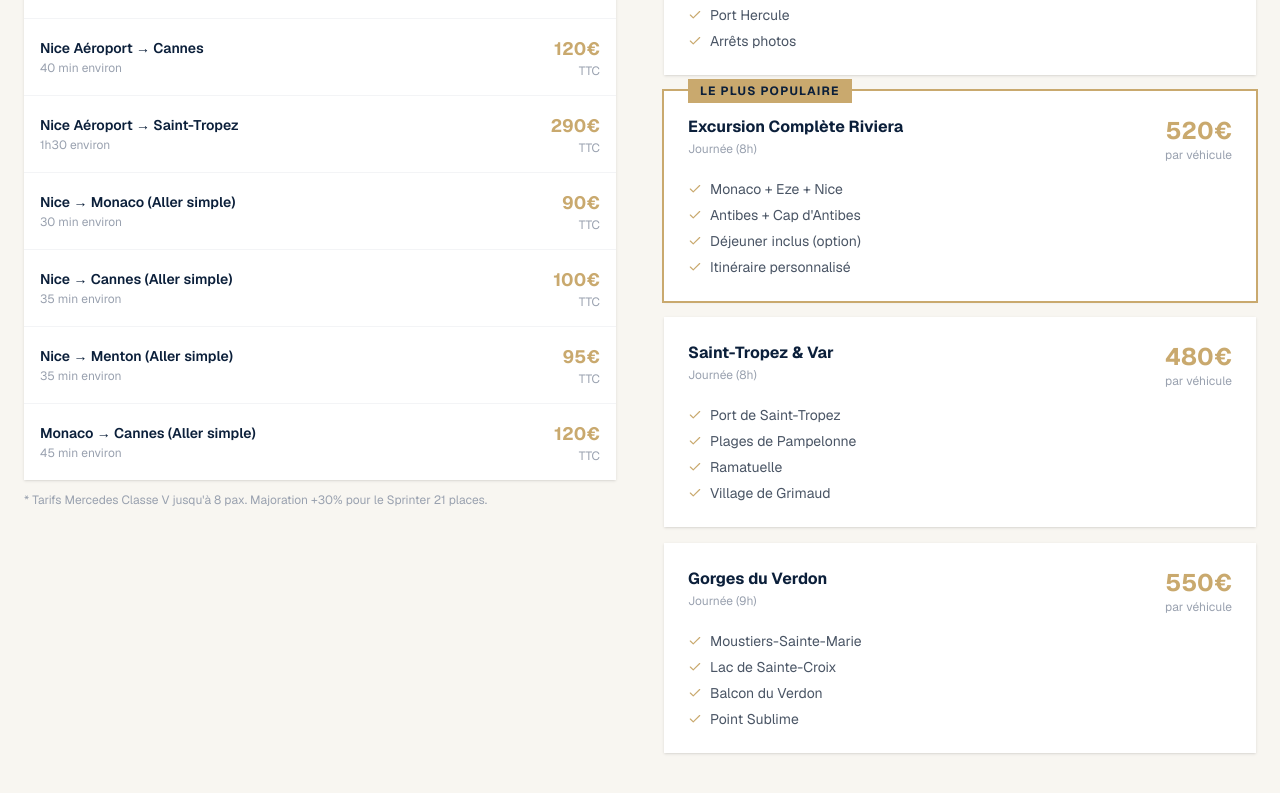
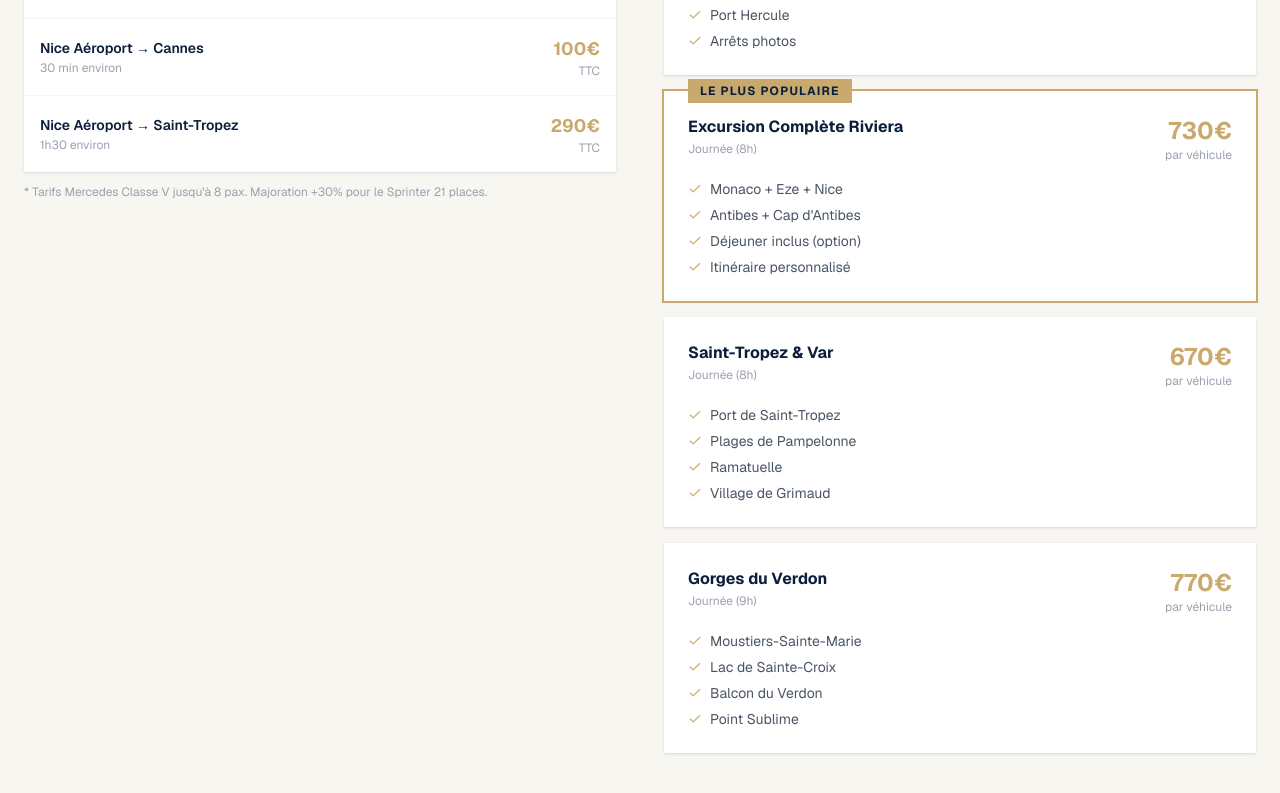
Before and after one commit to Alphaopen1/Riviora, a Next.js app: page / in a window 1280 px wide. Shown: the part 5203-5996 px from the top of the page. Built offline with nearby package versions, Linux system fonts and the light colour scheme.

Commit message:
fix: tarifs mis à jour — transferts corrects, aller-simples supprimés, excursions +40%

```diff
--- a/components/Pricing.tsx
+++ b/components/Pricing.tsx
@@ -3,40 +3,36 @@
 import { Check, Phone } from "lucide-react";
 
 const transfers = [
-  { route: "Nice Aéroport → Nice Centre", duration: "20 min", price: "80€" },
+  { route: "Nice Aéroport → Nice Centre", duration: "20 min", price: "100€" },
   { route: "Nice Aéroport → Monaco", duration: "30 min", price: "90€" },
-  { route: "Nice Aéroport → Cannes", duration: "40 min", price: "120€" },
+  { route: "Nice Aéroport → Cannes", duration: "30 min", price: "100€" },
   { route: "Nice Aéroport → Saint-Tropez", duration: "1h30", price: "290€" },
-  { route: "Nice → Monaco (Aller simple)", duration: "30 min", price: "90€" },
-  { route: "Nice → Cannes (Aller simple)", duration: "35 min", price: "100€" },
-  { route: "Nice → Menton (Aller simple)", duration: "35 min", price: "95€" },
-  { route: "Monaco → Cannes (Aller simple)", duration: "45 min", price: "120€" },
 ];
 
 const excursions = [
   {
     name: "Monaco & Monte-Carlo",
     duration: "Demi-journée (4h)",
-    price: "280€",
+    price: "390€",
     includes: ["Casino, Palais du Prince", "Musée Océanographique", "Port Hercule", "Arrêts photos"],
   },
   {
     name: "Excursion Complète Riviera",
     duration: "Journée (8h)",
-    price: "520€",
+    price: "730€",
     includes: ["Monaco + Eze + Nice", "Antibes + Cap d'Antibes", "Déjeuner inclus (option)", "Itinéraire personnalisé"],
     popular: true,
   },
   {
     name: "Saint-Tropez & Var",
     duration: "Journée (8h)",
-    price: "480€",
+    price: "670€",
     includes: ["Port de Saint-Tropez", "Plages de Pampelonne", "Ramatuelle", "Village de Grimaud"],
   },
   {
     name: "Gorges du Verdon",
     duration: "Journée (9h)",
-    price: "550€",
+    price: "770€",
     includes: ["Moustiers-Sainte-Marie", "Lac de Sainte-Croix", "Balcon du Verdon", "Point Sublime"],
   },
 ];
```
